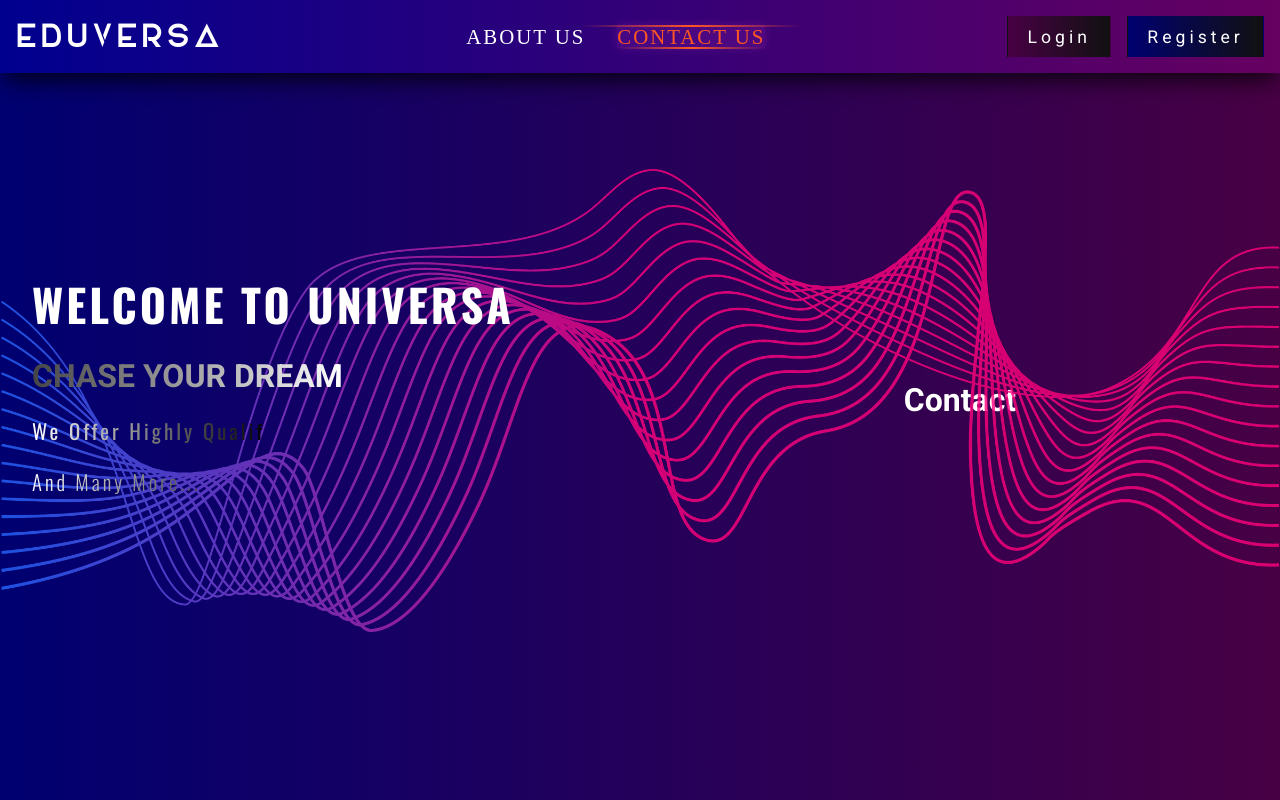
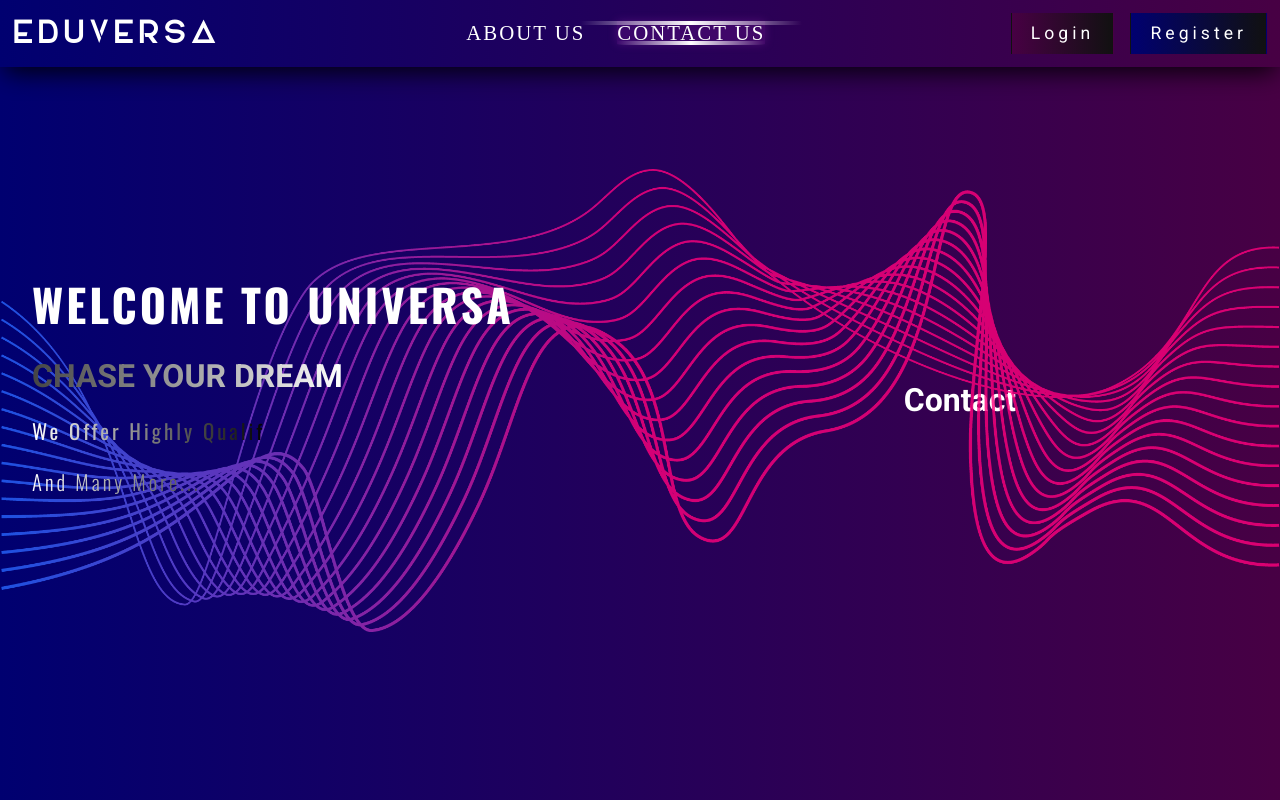
Before and after one commit to eduversa/eduversa.github.io, a Next.js app: page /contact in a window 1280 px wide. In both pictures the pointer is over the element 640 px from the left and 36 px from the top of the page. Built offline with nearby package versions, Linux system fonts and the light colour scheme; a web font is replaced by a local one.

Commit message:
navbar is ready for desktop

```diff
--- a/styles/base/_colors.scss
+++ b/styles/base/_colors.scss
@@ -22,7 +22,7 @@
   --blue-2: #0044ff;
   --blue-3: #0056b3;
   --blue-4: #4e7dfc;
-  --yellow: yellow;
+  --yellow: #ffd700;
   --yellow-1: #ffc107;
   --yellow-2: #f39c12;
   --yellow-3: #f1c40f;
--- a/styles/containers/landing_navbar.scss
+++ b/styles/containers/landing_navbar.scss
@@ -11,16 +11,20 @@
   color: var(--white);
   box-shadow: 0px 8px 20px -5px var(--black-shadow-1);
   transition: background 0.3s ease-in-out, box-shadow 0.3s ease-in-out;
-  padding: 1rem;
+  padding: 0.8rem;
   &:hover {
     background: linear-gradient(
       -90deg,
       hsl(303, 100%, 20%),
       hsl(240, 100%, 28%)
     );
+    background: linear-gradient(
+      -90deg,
+      var(--homepage-violet),
+      var(--homepage-blue)
+    );
     box-shadow: 0px 10px 25px -5px var(--black-shadow);
   }
-
   // &::before,
   // &::after {
   //   content: "";
@@ -78,7 +82,7 @@
 
         a {
           &:hover {
-            color: var(--orange);
+            color: var(--white);
             background-color: rgba(156, 39, 176, 0.2);
             box-shadow: 0 0 10px rgba(156, 39, 176, 0.3);
             transform: translateY(-2px);
@@ -90,11 +94,11 @@
             bottom: 0;
             left: 0;
             width: 100%;
-            height: 2px;
+            height: 4px;
             background: linear-gradient(
               -90deg,
               transparent,
-              var(--orange),
+              var(--white),
               transparent
             );
             transform: scaleX(0);
@@ -109,11 +113,11 @@
             content: "";
             position: absolute;
             width: 100%;
-            height: 2px;
+            height: 4px;
             background: linear-gradient(
               -90deg,
               transparent,
-              var(--orange),
+              var(--white),
               transparent
             );
             opacity: 0;
@@ -216,7 +220,7 @@
         );
         box-shadow: 0px 8px 20px -5px var(--black-shadow);
         transform: translateY(-2px);
-        border-color: #ffd700;
+        border-color: var(--yellow);
         animation: pulse 2s infinite;
       }
     }
@@ -230,7 +234,7 @@
         );
         box-shadow: 0px 8px 20px -5px var(--black-shadow);
         transform: translateY(-2px);
-        border-color: #ffd700;
+        border-color: var(--yellow);
         animation: pulse 2s infinite;
       }
     }
```
